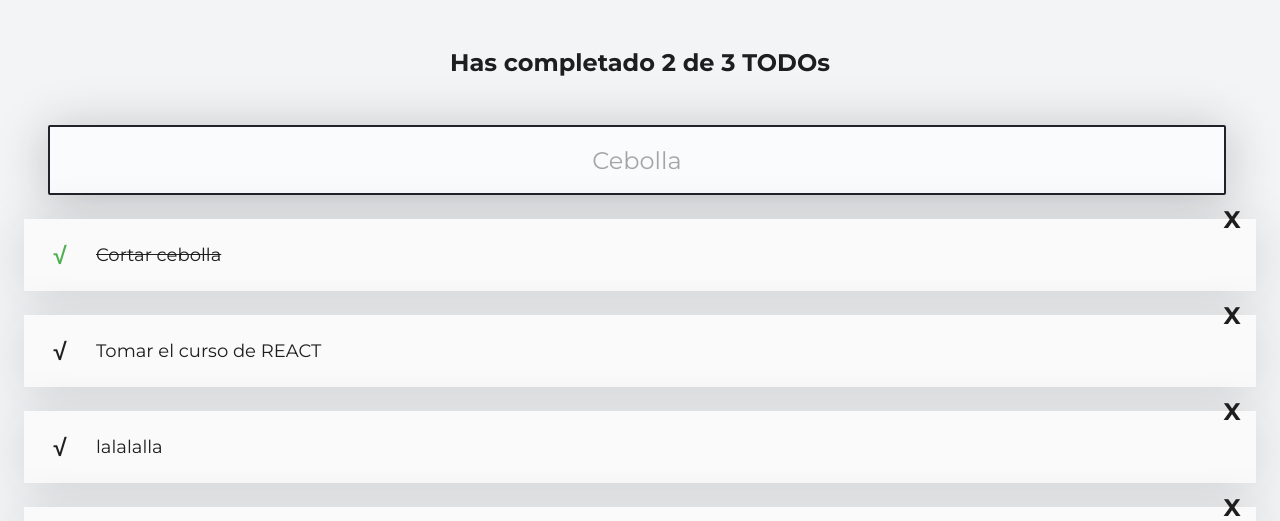
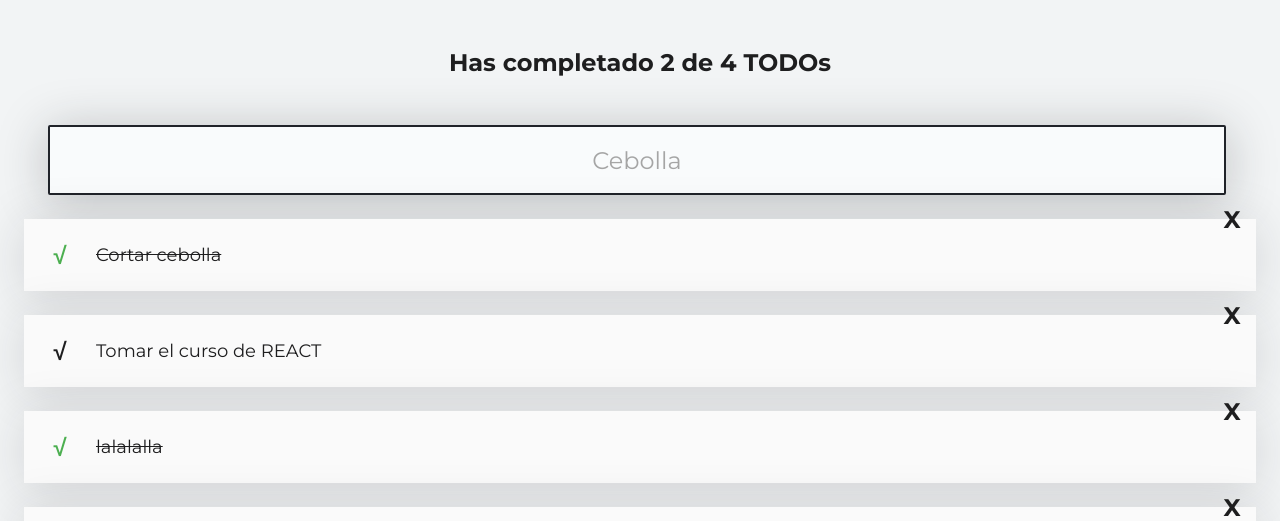
Before and after one commit to dabrox/react-platzi, a React (Create React App) app: page / in a window 1280 px wide. Shown: the top 521 px of the page. Built offline with nearby package versions, Linux system fonts and the light colour scheme.

Commit message:
Contando y buscando TODOS 1.0

```diff
--- a/src/App.js
+++ b/src/App.js
@@ -6,17 +6,29 @@
 import { TodoItem } from "./TodoItem";
 import { CreateTodoButton } from "./CreateTodoButton";
 
-const todos = [
+const defaultTodos = [
   {text: 'Cortar cebolla', completed:true},
   {text: 'Tomar el curso de REACT', completed:false},
-  {text: 'lalalalla', completed:false},
+  {text: 'lalalalla', completed:true},
   {text: 'Llorar con la llorona', completed:false}
 ]
 function App() {
+  const [todos, setTodos] = React.useState(defaultTodos)
+  const [ searchValue, setSearchValue] = React.useState('')
+
+  const completedTodos = todos.filter(todo => !!todo.completed).length;
+  const totalTodos = todos.length
+
   return (
     <React.Fragment>
-      <TodoCounter/>
-      <TodoSearch/>
+      <TodoCounter
+        total={totalTodos}
+        completed={completedTodos}
+      />
+      <TodoSearch
+        searchValue={searchValue}
+        setSearchValue={setSearchValue}
+      />
       <TodoList>
         {todos.map(todo => (
           <TodoItem
--- a/src/TodoCounter.js
+++ b/src/TodoCounter.js
@@ -1,9 +1,9 @@
 import React from "react";
 import './TodoCounter.css'
 
-function TodoCounter(){
+function TodoCounter({total, completed}){
     return(
-        <h2 className="TodoCounter">Has completado 2 de 3 TODOs</h2>
+        <h2 className="TodoCounter">Has completado {completed} de {total} TODOs</h2>
     )
 }
 
--- a/src/TodoSearch.js
+++ b/src/TodoSearch.js
@@ -1,23 +1,21 @@
 import React from "react";
 import './TodoSearch.css'
 
-function TodoSearch(){
+function TodoSearch({searchValue, setSearchValue}){
 
-    const [searchValue, setSearchValue] = React.useState('')
 
     const onSearchValueChange = (event)=>{
+        console.log(event.target.value)
         setSearchValue(event.target.value)
     }
 
-    return[
+    return(
         <input
             className="TodoSearch"
             placeholder="Cebolla"
             value={searchValue}
             onChange={onSearchValueChange}
-        />,
-        <p>{searchValue}</p>
-    ]
+        />)
 }
 
 export {TodoSearch};
```
